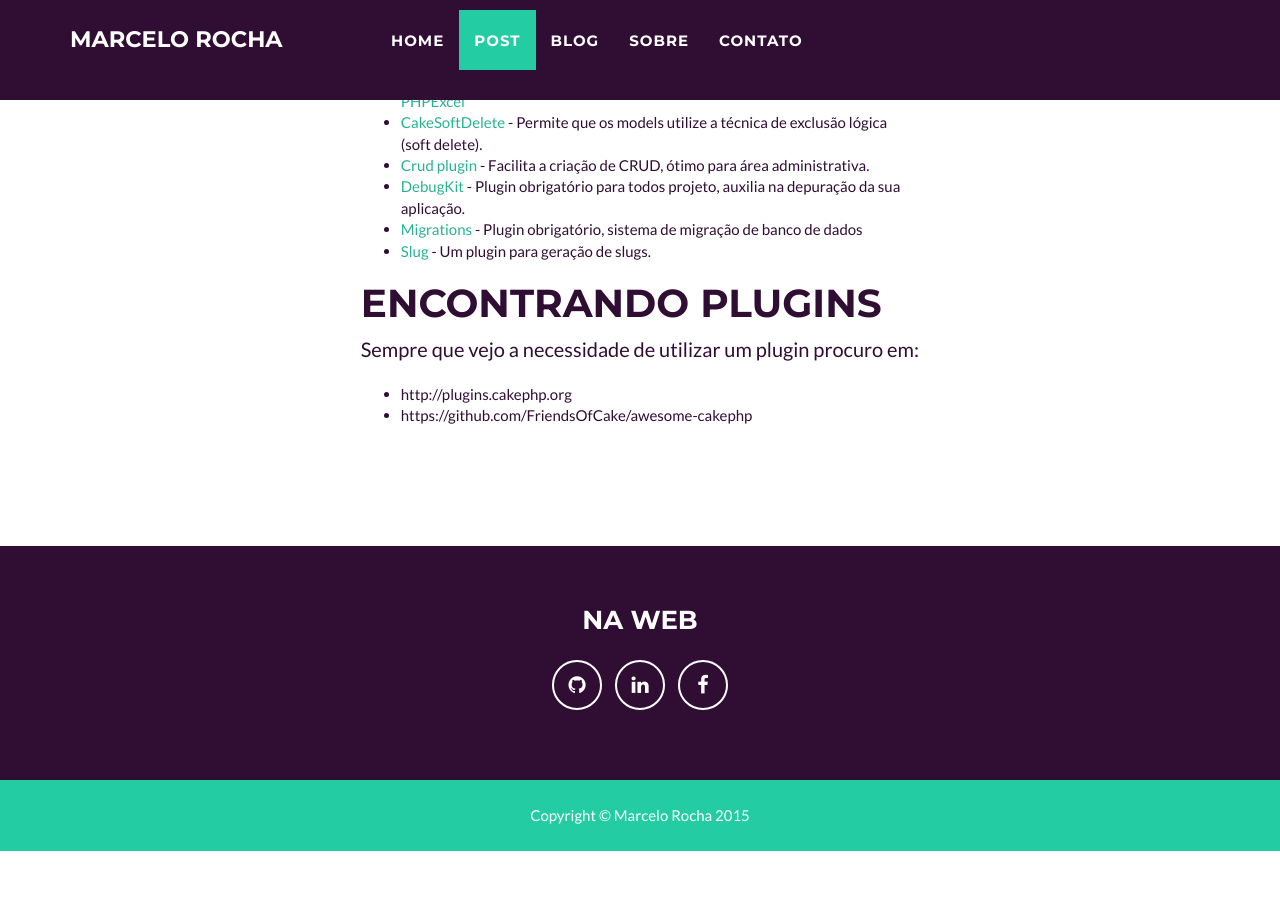
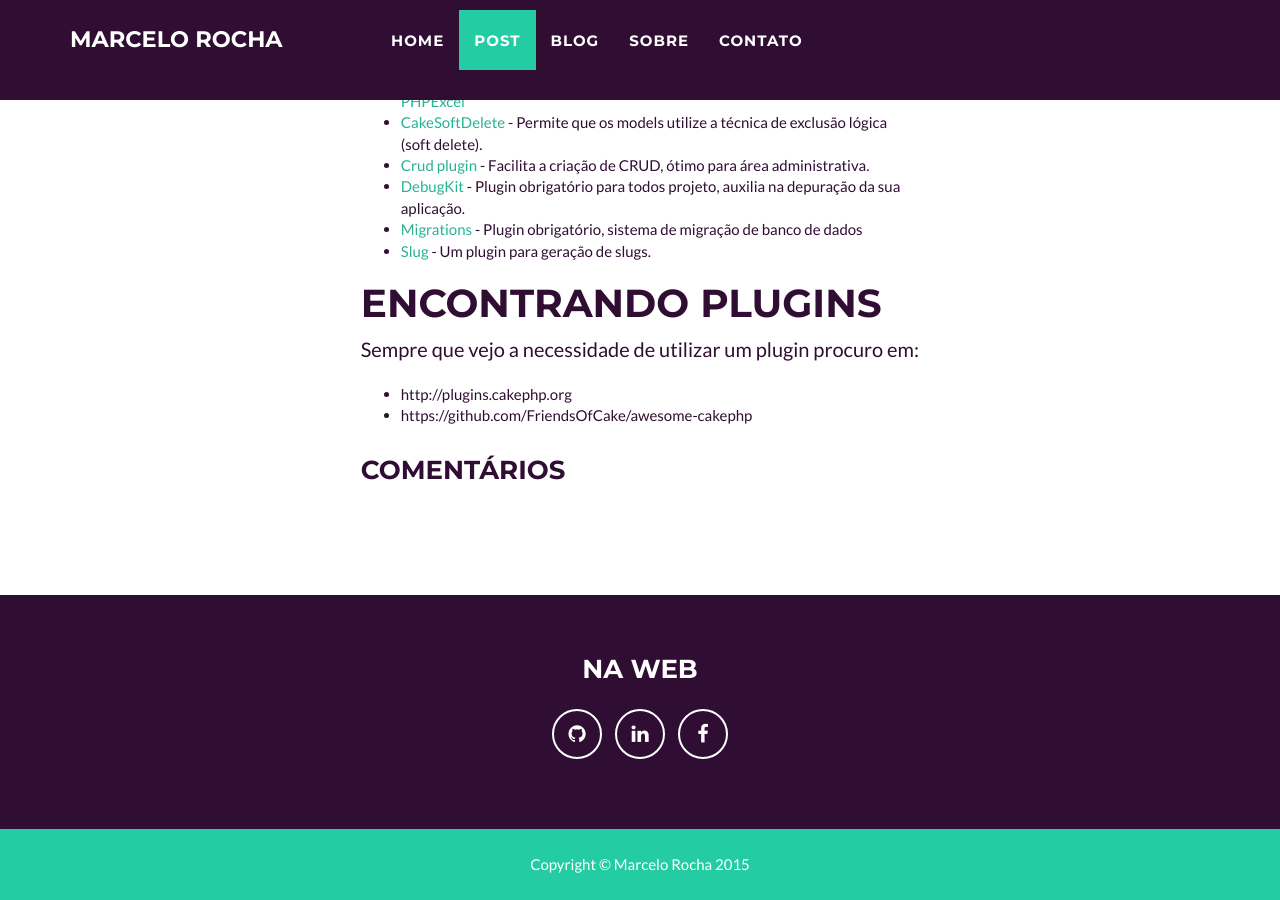
Before and after one commit to rochamarcelo/rochamarcelo.github.io, a Jekyll site: the page built from _posts/2015-11-21-plugins-para-cakephp-3.markdown, in a window 1280 px wide and 900 px high, scrolled down 573 px. Built offline with Jekyll 4.4.1, drawn with Linux system fonts in a browser that asks for light colours; comment, search, counter and statistics services are not loaded; before the commit the page ends 1424 px from its top, so only the background shows below that.

Commit message:
Update post.html

```diff
--- a/_includes/post.html
+++ b/_includes/post.html
@@ -10,6 +10,7 @@
           </div>
           <div class="row">
               <article class="col-lg-8 col-lg-offset-2">{{ content }}</article>
+              {% include disqus_thread.html%}
           </div>
       </div>
   </section>
```
